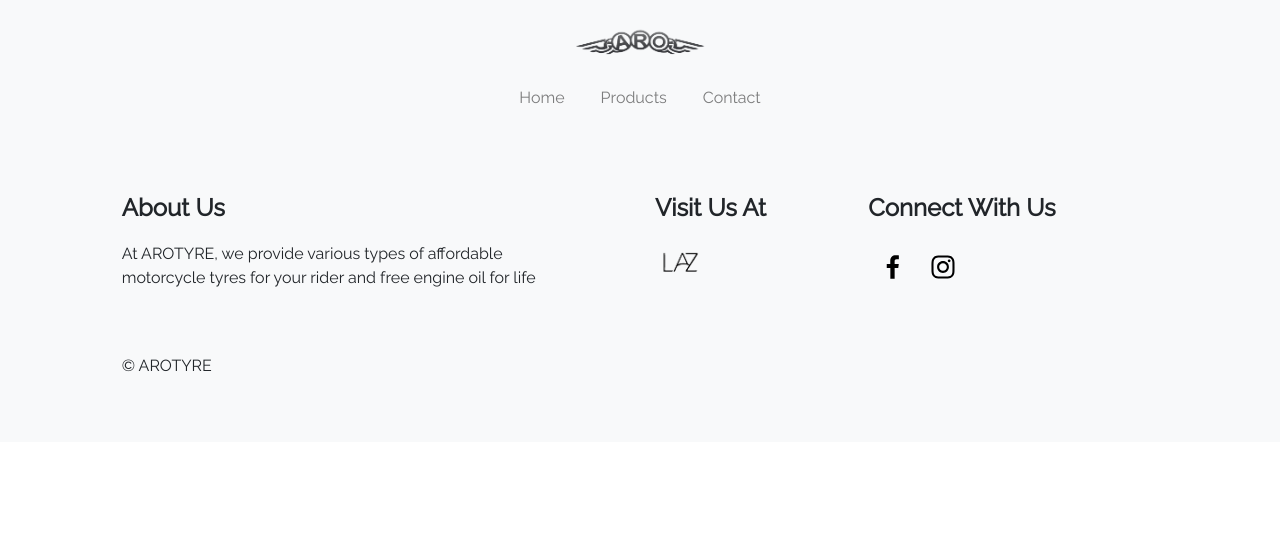
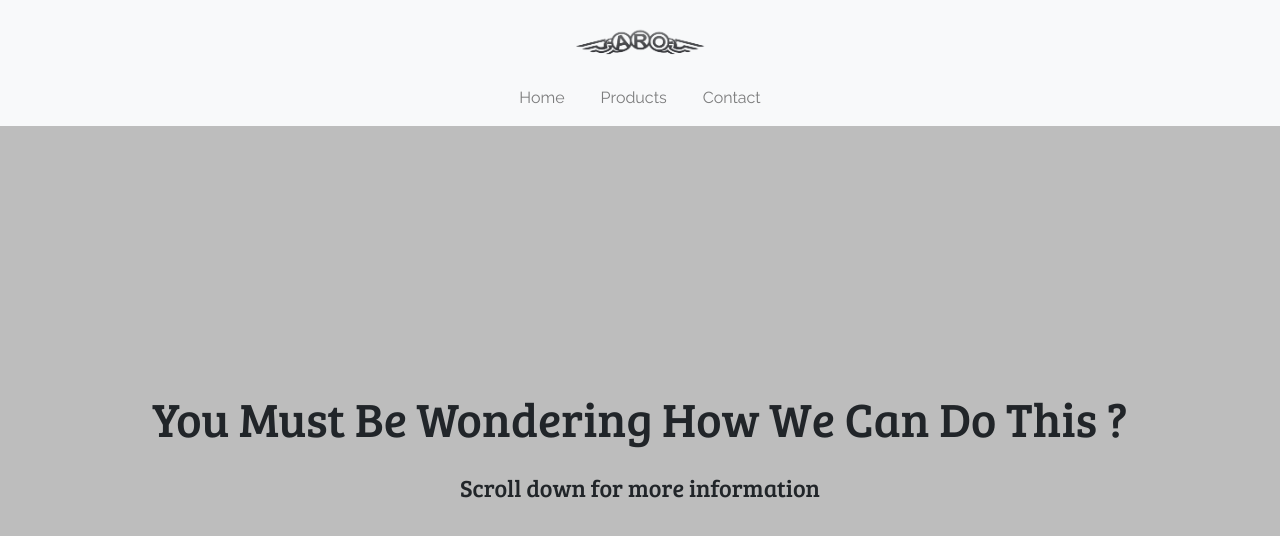
Before and after one commit to minsiang97/arotrye, a React (Create React App) app: page /promotion in a window 1280 px wide. Shown: the top 536 px of the page. Built offline with nearby package versions, Linux system fonts and the light colour scheme.

Commit message:
added promotion page

```diff
--- a/package.json
+++ b/package.json
@@ -9,6 +9,7 @@
     "aos": "^2.3.4",
     "bootstrap": "^4.6.0",
     "emailjs-com": "^2.6.4",
+    "framer-motion": "^4.0.0",
     "react": "^17.0.1",
     "react-bootstrap": "^1.4.3",
     "react-dom": "^17.0.1",
--- a/src/App.js
+++ b/src/App.js
@@ -9,6 +9,7 @@ import {Switch, Route} from 'react-router-dom'
 import 'react-toastify/dist/ReactToastify.css';
 import Products from './pages/Products/Products';
 import ContactUs from './pages/Contact/Contact'
+import Promotion from './pages/Promotion/Promotion';
 
 function App() {
   return (
@@ -19,6 +20,7 @@ function App() {
       <Route exact path="/"><Homepage/></Route>
       <Route path="/products"><Products/></Route>
       <Route path='/contact'><ContactUs/></Route>
+      <Route path='/promotion'><Promotion/></Route>
     </Switch>
     <Footer/>
     </>
--- /dev/null
+++ b/src/pages/Promotion/Promotion.css
@@ -0,0 +1,6 @@
+@import url('https://fonts.googleapis.com/css2?family=Bree+Serif&display=swap');
+
+.promotion-div{
+    font-family: 'Bree Serif', serif;
+    background-color: rgb(189, 189, 189);
+}
--- /dev/null
+++ b/src/pages/Promotion/Promotion.js
@@ -0,0 +1,80 @@
+import React from 'react'
+import { motion, useViewportScroll } from "framer-motion"
+import "./Promotion.css"
+
+const Promotion = () => {
+    const { scrollY } = useViewportScroll()
+    const [show, setShow] = React.useState(false)
+    const [hidden, setHidden] = React.useState(false);
+    const [hiddenPromotion, setHiddenPromotion] = React.useState(false)
+    console.log(scrollY?.current)
+  /** this onUpdate function will be called in the `scrollY.onChange` callback **/
+  function update() {
+    if (scrollY?.current < scrollY?.prev) {
+      setHidden(false)
+      setHiddenPromotion(false);
+    } else if (scrollY?.current > 100  && scrollY?.current > scrollY?.prev) {
+      setHidden(true);
+    }
+
+    if (scrollY?.current > 800 && scrollY?.current > scrollY?.prev) {
+      setHiddenPromotion(true)
+      setHidden(true);
+    }
+  }
+
+  /** update the onChange callback to call for `update()` **/
+  React.useEffect(() => {
+    return scrollY.onChange(() => update());
+  });
+
+  const showPromotion = () => {
+      if (window.scrollY > 500) {
+          setShow(true)
+      } else {
+          setShow(false)
+      }
+  }
+
+  window.addEventListener('scroll', showPromotion)
+  /** add this const **/
+  const variants = {
+    /** this is the "visible" key and it's correlating styles **/
+    visible: { opacity: 1, y: 0 },
+    /** this is the "hidden" key and it's correlating styles **/
+    hidden: { opacity: 0, y: -25 }
+  };
+    return (
+        <motion.div
+            style={{height: "5000px", paddingTop: "20%"}}
+            className="promotion-div"
+        >
+            <motion.div
+                style={{ width: "100%", textAlign: "center", alignItems: "center"}}
+                variants={variants}
+                initial={{opacity: 0, y:-200}}
+                animate={hidden ? "hidden" : "visible"}
+                transition={{ ease: [0.1, 0.25, 0.3, 1], duration: 2 }}
+            >
+               <p style={{fontSize: '300%'}}>You Must Be Wondering How We Can Do This ?</p>
+               <p style={{fontSize: '150%'}}>Scroll down for more information</p>
+
+            </motion.div>
+            {show ?
+            <motion.div
+                style={{ width: "100%", textAlign: "center", alignItems: "center", marginTop: "600px"}}
+                variants={variants}
+                initial={{opacity: 0, y:200}}
+                animate={hiddenPromotion ? "hidden" : "visible"}
+                transition={{ ease: [0.1, 0.25, 0.3, 1], duration: 2 }}
+            >
+               <p style={{fontSize: '300%'}}>FREE ENGINE OIL FOR LIFE PROMOTION</p>
+
+            </motion.div>
+            : null
+            }
+        </motion.div>
+    )
+}
+
+export default Promotion
```
Also changed, not shown: 2 other files (tests, documents, lock files or other folders).
